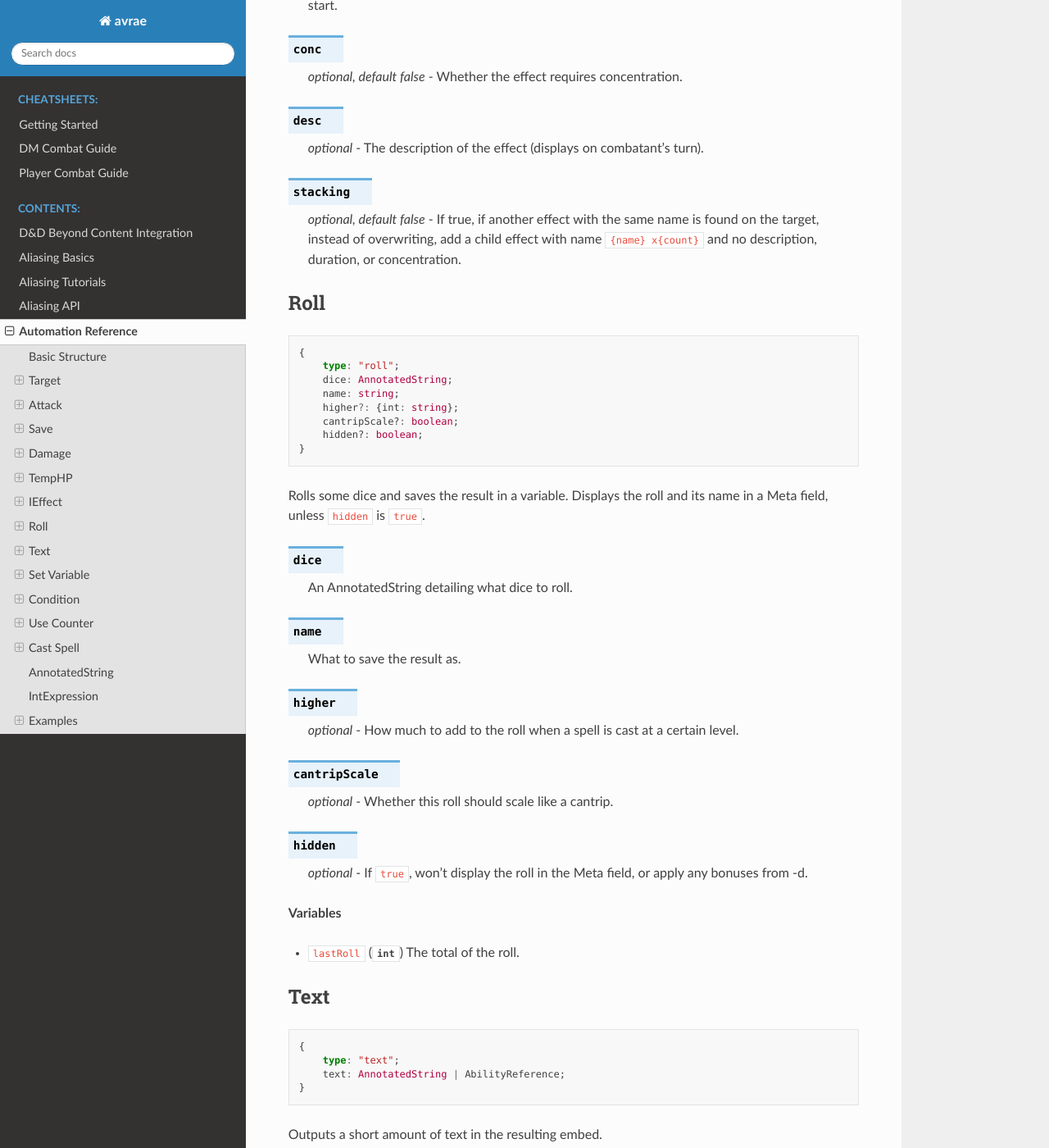
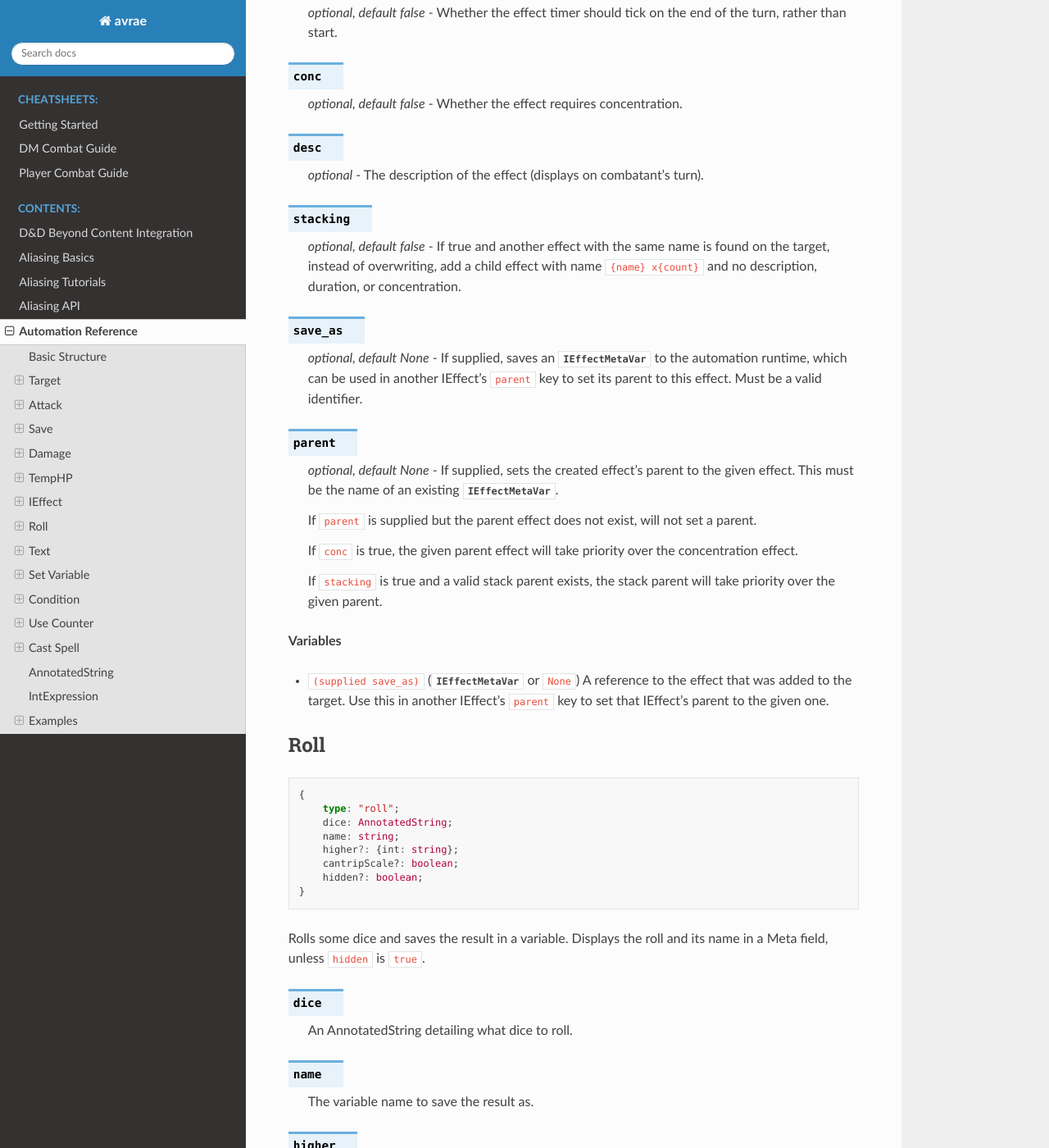
Before and after one commit to avrae/avrae, a Sphinx documentation site: the page built from docs/automation_ref.rst, in a window 1280 px wide and 1400 px high, scrolled down 4748 px. Shown: the whole window at 82% size. Built offline with Sphinx 7.4.7 and the Read the Docs theme 2.0.0, drawn with Linux system fonts in a browser that asks for light colours; some of the changed text lies outside the part shown.

Commit message:
feat(automation): AFR-725 IEffect save_as and parent
Resolves #1681

```diff
--- a/docs/automation_ref.rst
+++ b/docs/automation_ref.rst
@@ -194,6 +194,8 @@ IEffect
         conc?: boolean;
         desc?: AnnotatedString;
         stacking?: boolean;
+        save_as?: string;
+        parent?: string;
     }
 
 Adds an InitTracker Effect to a targeted creature, if the automation target is in combat.
@@ -226,8 +228,30 @@ It must be inside a Target effect.
 
 .. attribute:: stacking
 
-     *optional, default false* - If true, if another effect with the same name is found on the target, instead of
+     *optional, default false* - If true and another effect with the same name is found on the target, instead of
      overwriting, add a child effect with name ``{name} x{count}`` and no description, duration, or concentration.
+
+.. attribute:: save_as
+
+    *optional, default None* - If supplied, saves an :class:`IEffectMetaVar` to the automation runtime, which can be
+    used in another IEffect's ``parent`` key to set its parent to this effect. Must be a valid identifier.
+
+.. attribute:: parent
+
+    *optional, default None* - If supplied, sets the created effect's parent to the given effect. This must be the
+    name of an existing :class:`IEffectMetaVar`.
+
+    If ``parent`` is supplied but the parent effect does not exist, will not set a parent.
+
+    If ``conc`` is true, the given parent effect will take priority over the concentration effect.
+
+    If ``stacking`` is true and a valid stack parent exists, the stack parent will take priority over the given parent.
+
+**Variables**
+
+- ``(supplied save_as)`` (:class:`IEffectMetaVar` or ``None``) A reference to the effect that was added to the target.
+  Use this in another IEffect's ``parent`` key to set that IEffect's parent to the given one.
+
 
 Roll
 ----
@@ -251,7 +275,7 @@ Rolls some dice and saves the result in a variable. Displays the roll and its na
 
 .. attribute:: name
 
-     What to save the result as.
+     The variable name to save the result as.
 
 .. attribute:: higher
 
@@ -263,11 +287,14 @@ Rolls some dice and saves the result in a variable. Displays the roll and its na
 
 .. attribute:: hidden
 
-     *optional* - If ``true``, won't display the roll in the Meta field, or apply any bonuses from -d.
+     *optional* - If ``true``, won't display the roll in the Meta field, or apply any bonuses from the ``-d`` argument.
 
 **Variables**
 
-- ``lastRoll`` (:class:`int`) The total of the roll.
+- ``(supplied name)`` (:class:`RollEffectMetaVar`) The result of the roll. You can use this in an AnnotatedString to
+  retrieve the simplified result of the roll, or in an IntExpression to retrieve the roll total. Note that using this
+  variable in an AnnotatedString will always return a string that itself can be rolled.
+- ``lastRoll`` (:class:`int`) The integer total of the roll.
 
 Text
 ----
```
Also changed, not shown: 1 other file.
